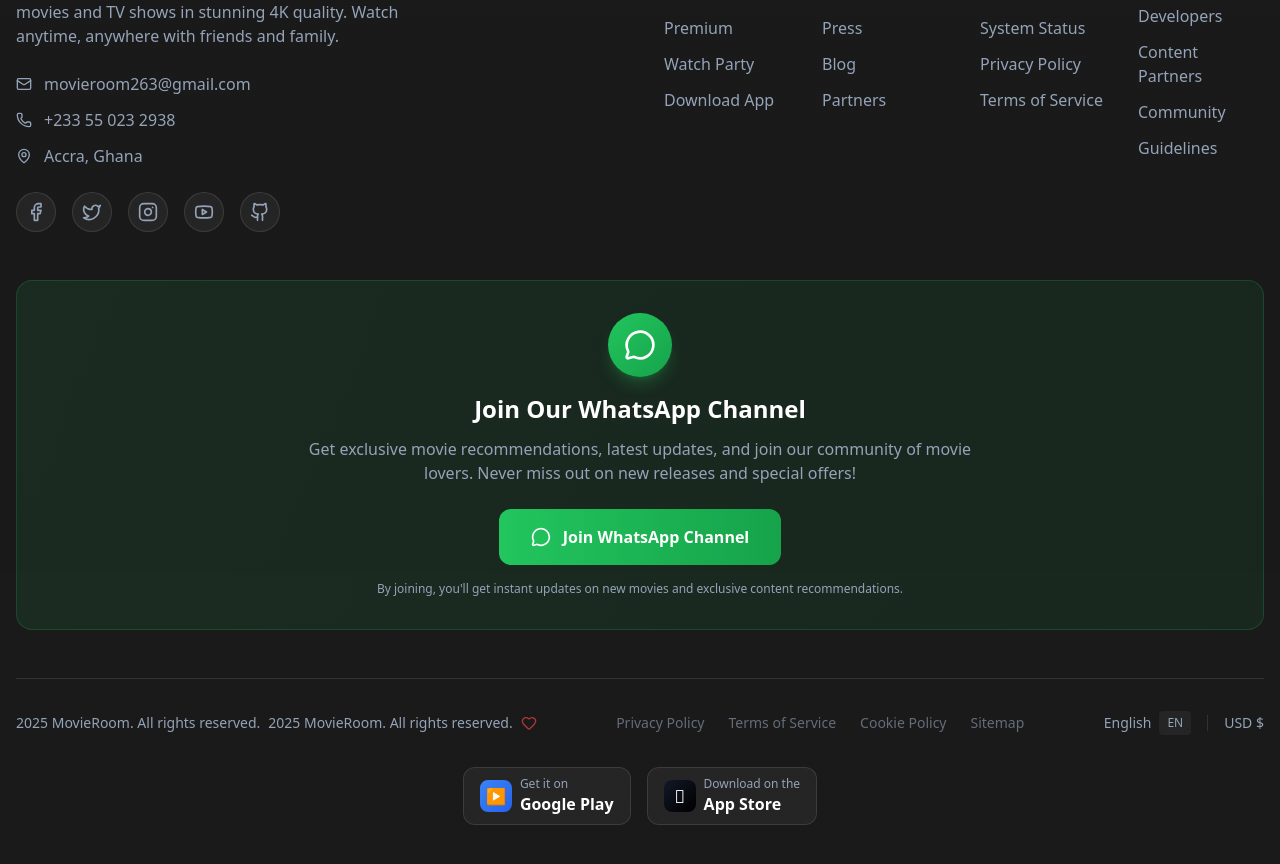
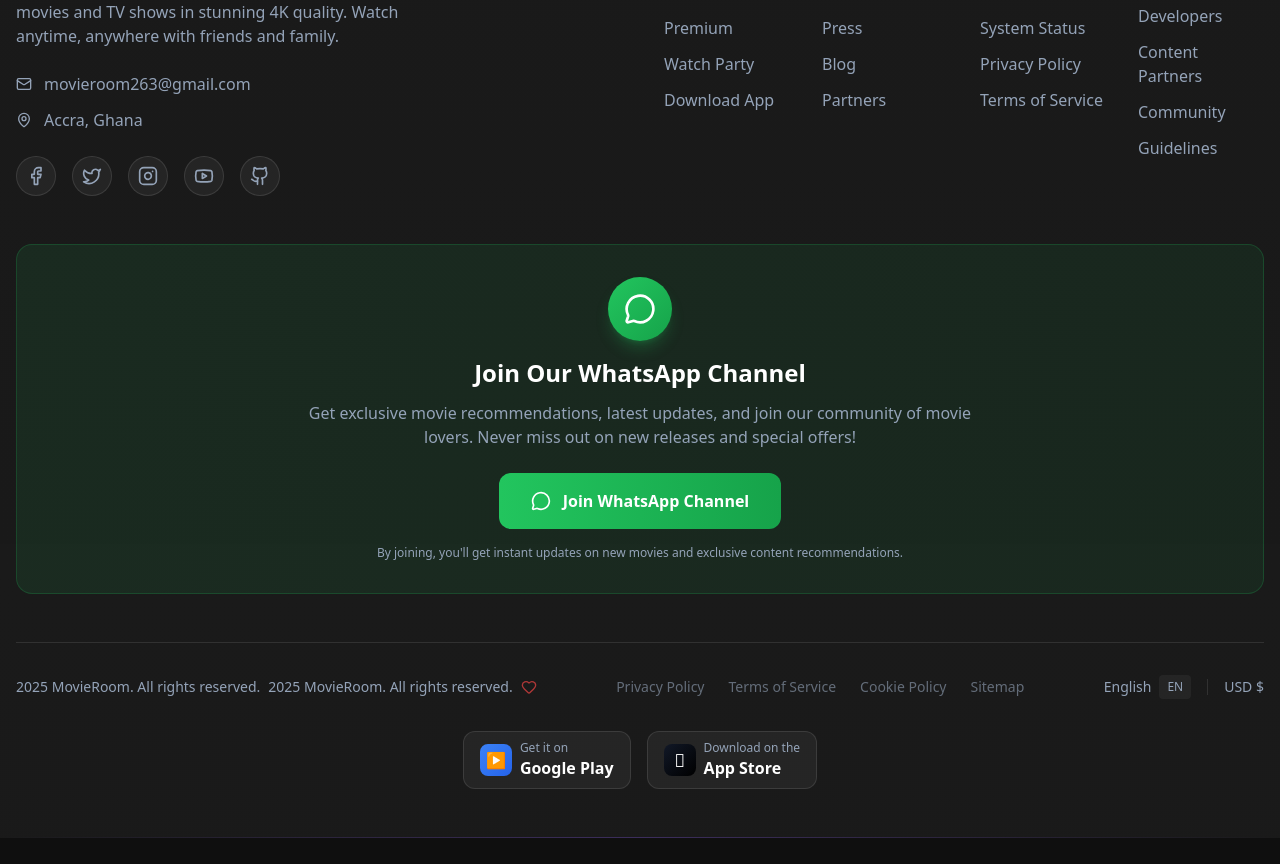
Before and after one commit to codewithjackson/movieroom-portal, a Next.js app: page / in a window 1280 px wide. Shown: the part 4172-5036 px from the top of the page. After the commit the page ends 5010 px from the top, so only its background shows below. Built offline with nearby package versions, Linux system fonts and the light colour scheme.

Commit message:
Remove phone number from footer

```diff
--- a/app/components/layout/Footer.tsx
+++ b/app/components/layout/Footer.tsx
@@ -116,10 +116,7 @@
                 <Mail className="w-4 h-4" />
                 <span>movieroom263@gmail.com</span>
               </div>
-              <div className="flex items-center gap-3 text-text-muted">
-                <Phone className="w-4 h-4" />
-                <span>+233 55 023 2938</span>
-              </div>
+
               <div className="flex items-center gap-3 text-text-muted">
                 <MapPin className="w-4 h-4" />
                 <span>Accra, Ghana</span>
```
